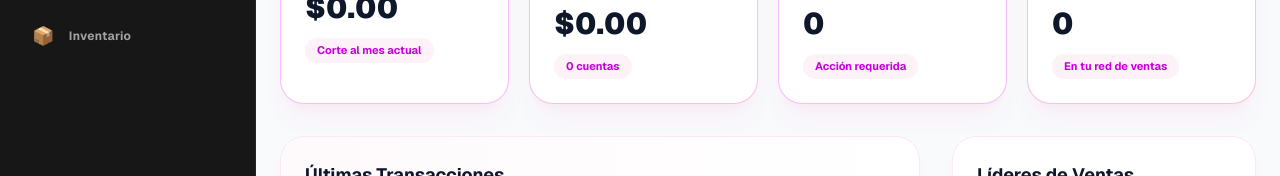
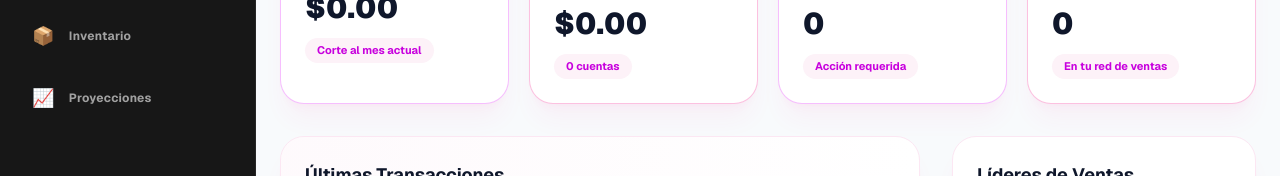
Before and after one commit to luisEnrique22xd/maamchan-front, a Next.js app: page /dashboard in a window 1280 px wide. Shown: the part 376-552 px from the top of the page. Built offline with nearby package versions, Linux system fonts and the light colour scheme; no server answers.

Commit message:
Proyecciones page 2

```diff
--- a/components/sidebar.tsx
+++ b/components/sidebar.tsx
@@ -17,6 +17,7 @@ export default function Sidebar({ isOpen, onClose }: SidebarProps) {
     { label: 'Expedientes', href: '/dashboard/expediente', icon: '📁' },
     { label: 'Red de Vendedoras', href: '/dashboard/usuarios', icon: '👑' },
     { label: 'Inventario', href: '/dashboard/inventario', icon: '📦' },
+    { label: 'Proyecciones', href: '/dashboard/proyecciones', icon: '📈' },
   ];
 
   const handleLogout = async () => {
```
